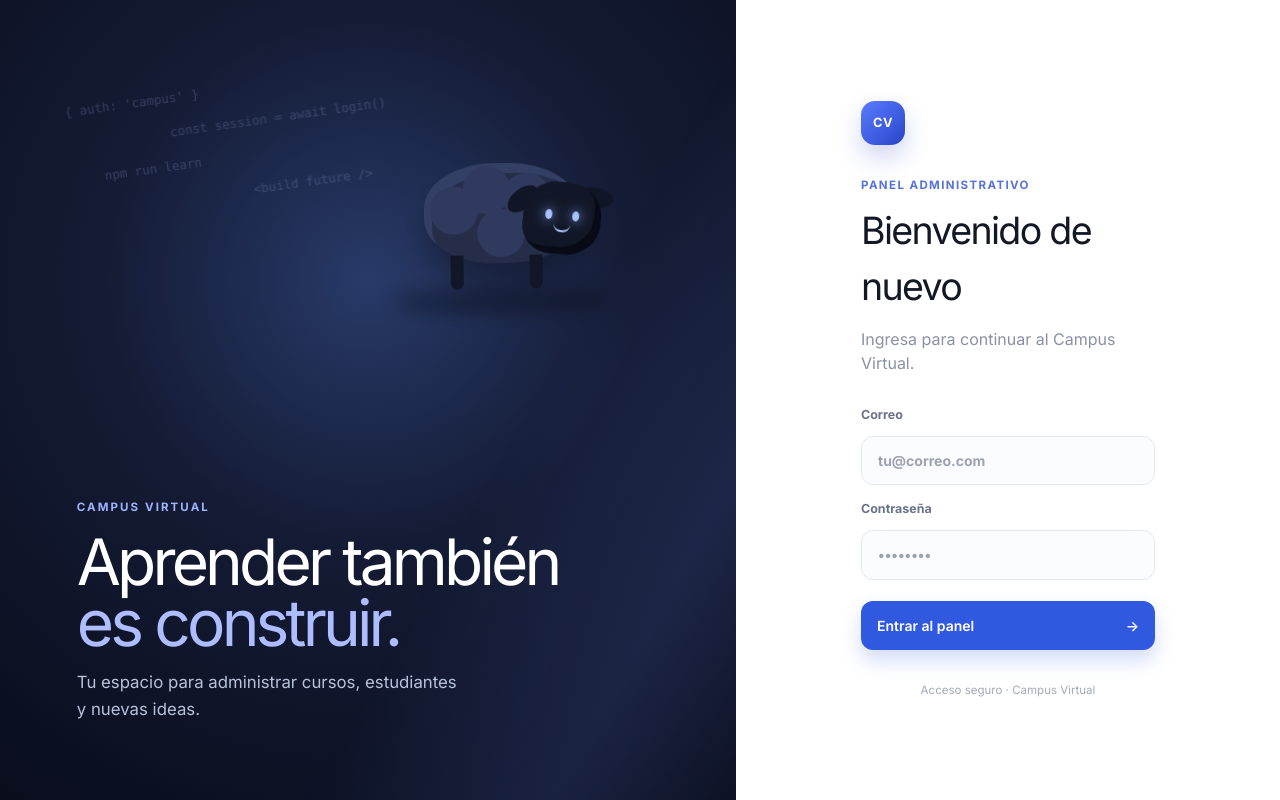
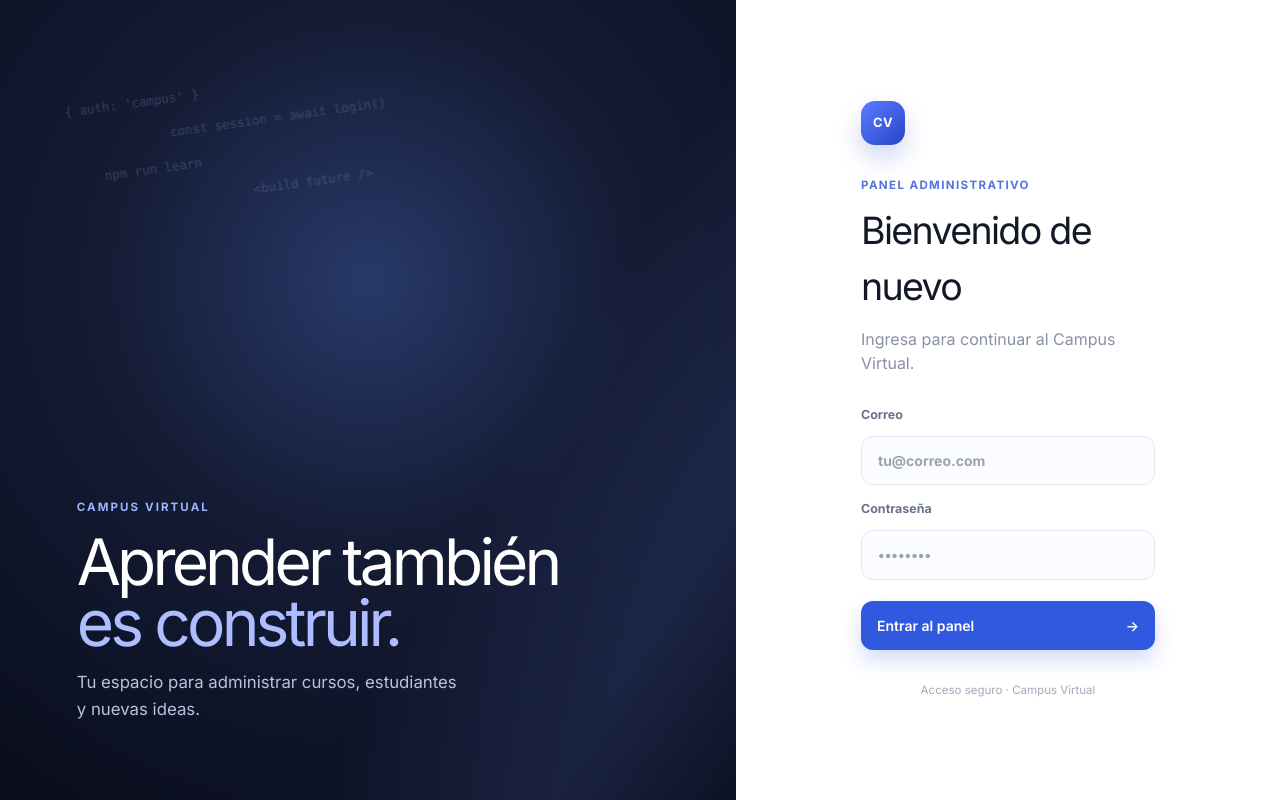
Before and after one commit to albertrosales/panel-admin-escolar, a React (Vite) app in the folder frontend/: page /login in a window 1280 px wide. Built offline with nearby package versions, Linux system fonts and the light colour scheme; no server answers.

Commit message:
feat: replace login mascot with animated cube loader

```diff
--- a/frontend/src/pages/Login.jsx
+++ b/frontend/src/pages/Login.jsx
@@ -34,19 +34,17 @@
           <span>npm run learn</span>
           <span>&lt;build future /&gt;</span>
         </div>
-        <div className="sheep-scene">
-          <div className="sheep-shadow" />
-          <div className="sheep">
-            <div className="sheep-ear sheep-ear-left" />
-            <div className="sheep-ear sheep-ear-right" />
-            <div className="sheep-head">
-              <i className="sheep-eye sheep-eye-left" />
-              <i className="sheep-eye sheep-eye-right" />
-              <i className="sheep-smile" />
-            </div>
-            <div className="sheep-wool"><b /><b /><b /><b /><b /></div>
-            <div className="sheep-leg sheep-leg-left" />
-            <div className="sheep-leg sheep-leg-right" />
+        <div className="loader-scene">
+          <div className="loader" aria-label="Animación de cubos">
+            <div className="box box0"><div /></div>
+            <div className="box box1"><div /></div>
+            <div className="box box2"><div /></div>
+            <div className="box box3"><div /></div>
+            <div className="box box4"><div /></div>
+            <div className="box box5"><div /></div>
+            <div className="box box6"><div /></div>
+            <div className="box box7"><div /></div>
+            <div className="ground"><div /></div>
           </div>
         </div>
         <div className="login-visual-copy">
```
